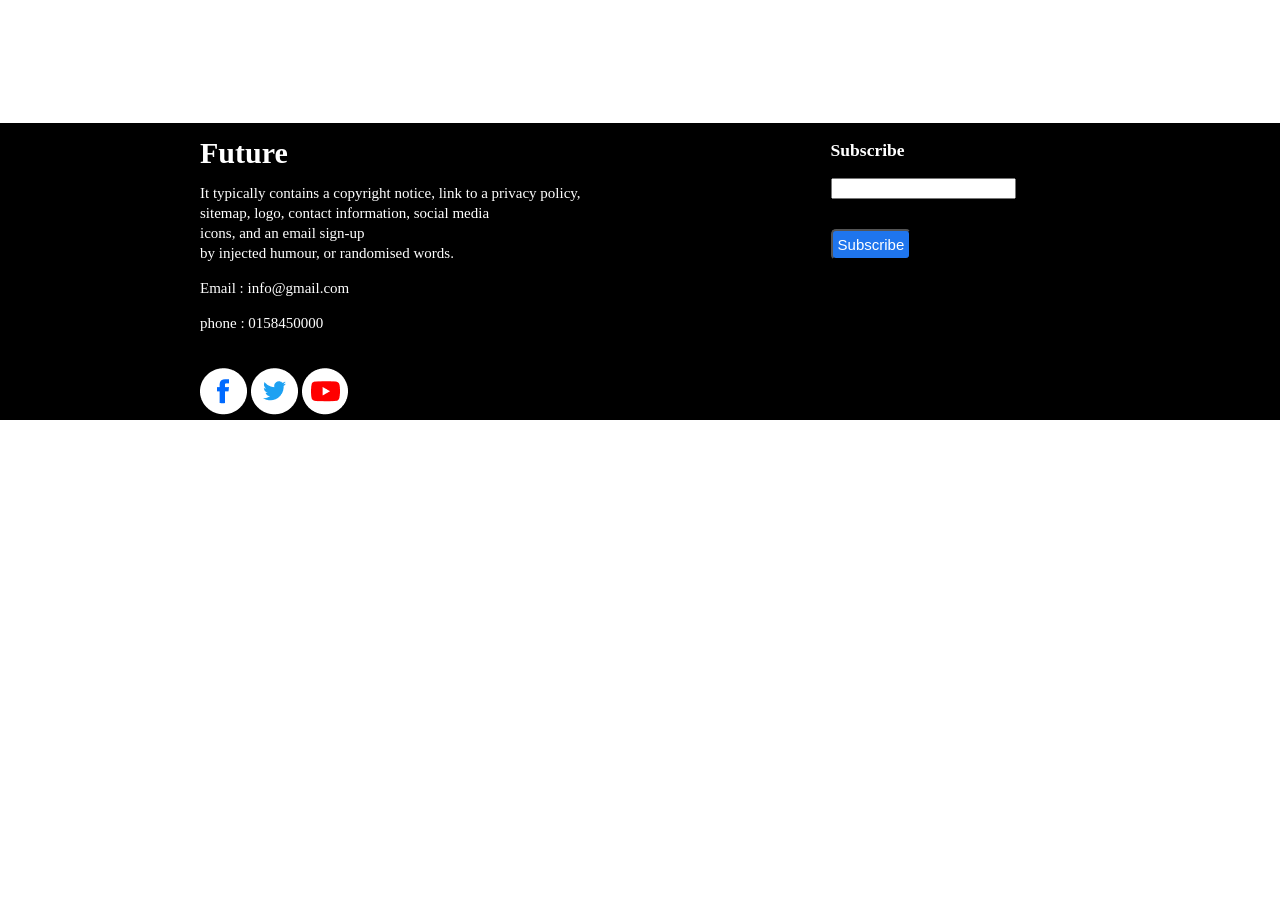
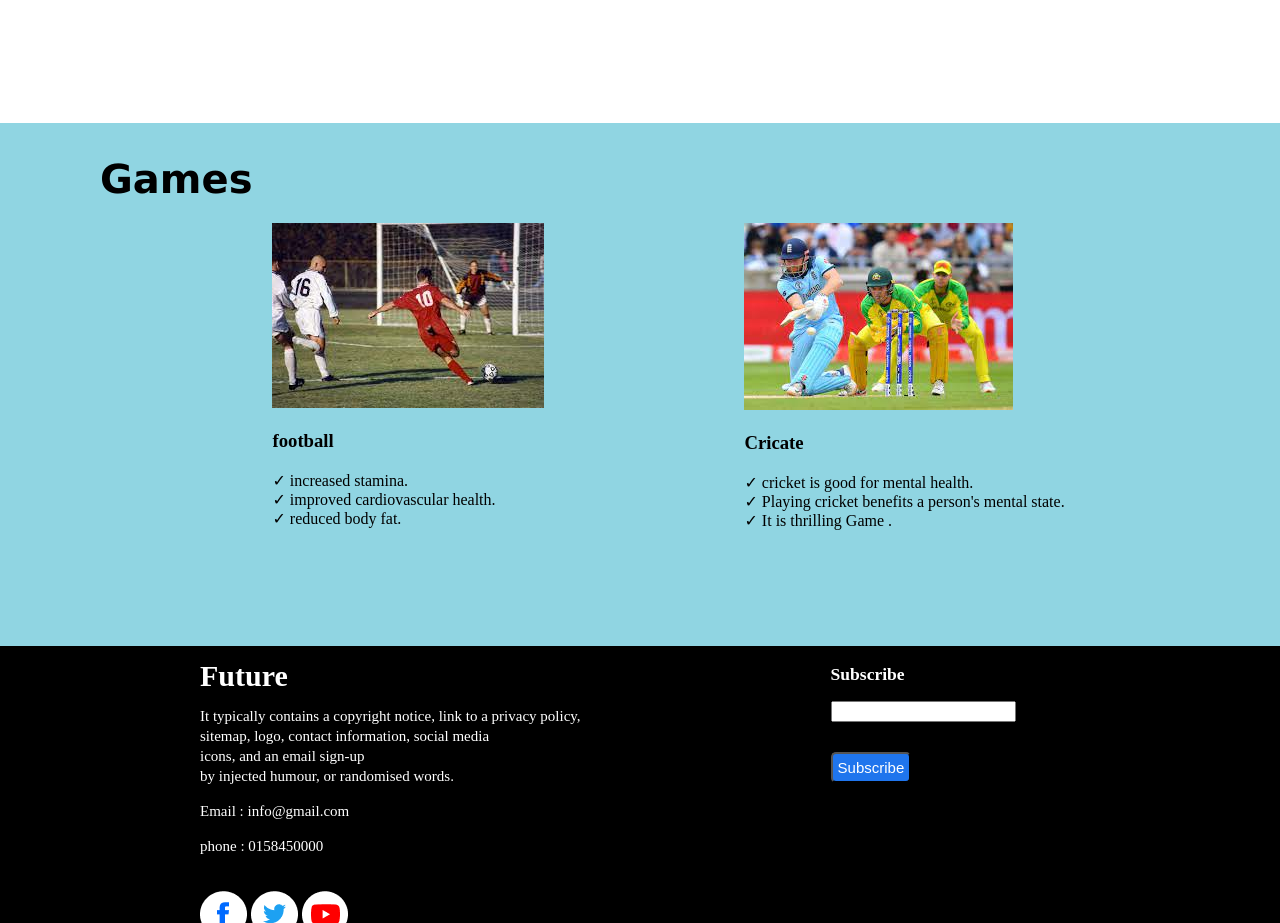
Before and after one commit to sharjinaakthersathi/Reset-Assignment--1, a plain HTML site: page index.html/index.html in a window 1280 px wide. Shown: the part 2160-3083 px from the top of the page. Before the commit the page ends 2580 px from the top, so only its background shows below. Drawn offline with Linux system fonts and the light colour scheme; files that its build step writes are made by us from their sources.

Commit message:
eight commit

```diff
--- a/index.html/index.html
+++ b/index.html/index.html
@@ -6,12 +6,12 @@
     <meta http-equiv="X-UA-Compatible" content="IE=edge">
     <meta name="viewport" content="width=device-width, initial-scale=1.0">
     <title>New year new me</title>
+    <link rel="stylesheet" href="styles/style.css">
+    <link rel="preconnect" href="https://fonts.googleapis.com">
+    <link rel="preconnect" href="https://fonts.gstatic.com" crossorigin>
+    <link href="https://fonts.googleapis.com/css2?family=Poppins&display=swap" rel="stylesheet">
+    <script src="https://kit.fontawesome.com/aaaa7dc19e.js" crossorigin="anonymous"></script>
     <link rel="stylesheet" href="style.css">
-    <meta charset="UTF-8">
-    <meta name="description" content="Free Web tutorials">
-    <meta name="keywords" content="HTML, CSS, JavaScript">
-    <meta name="author" content="John Doe">
-    <meta name="viewport" content="width=device-width, initial-scale=1.0">
 </head>
 
 <body>
@@ -97,6 +97,33 @@
         <button class="watch-btn">Call Now</button>
     </div>
 
+    <section class="extra-part">
+
+        <h1 class="game"> Games</h1>
+
+        <div class="football">
+            <img src="/images/football imge.jpeg" alt="">
+            <h3>football</h3>
+            <p>
+                &#x2713; increased stamina. <br>
+                &#x2713; improved cardiovascular health. <br>
+                &#x2713; reduced body fat. <br>
+            </p>
+        </div>
+
+        <div class="cricate">
+            <img src="/images/cricate game.jpeg" alt="">
+            <h3>Cricate</h3>
+            <p>
+                &#x2713; cricket is good for mental health. <br>
+                &#x2713; Playing cricket benefits a person's mental state. <br>
+                &#x2713; It is thrilling Game . <br>
+            </p>
+
+        </div>
+
+    </section>
+
 </body>
 
 <footer class="footer">
--- a/index.html/style.css
+++ b/index.html/style.css
@@ -93,6 +93,31 @@ section {
     color: #1935d2;
 }
 
+.extra-part {
+    display: flex;
+    background-color: #90d5e2;
+}
+
+.game {
+    font-size: 40px;
+    font-family: 'Lucida Sans', 'Lucida Sans Regular', 'Lucida Grande', 'Lucida Sans Unicode', Geneva, Verdana, sans-serif;
+    padding-left: 100px;
+}
+
+.football {
+    padding-left: 20px;
+    border-bottom: 50px;
+    margin-bottom: 100px;
+    margin-top: 100px;
+}
+
+.cricate {
+    padding-left: 200px;
+    border-bottom: 50px;
+    margin-bottom: 100px;
+    margin-top: 100px;
+}
+
 .Subscribe-part {
     padding-left: 250px;
 }
```
Also changed, not shown: images/cricate game.jpeg (added), images/football imge.jpeg (added).
